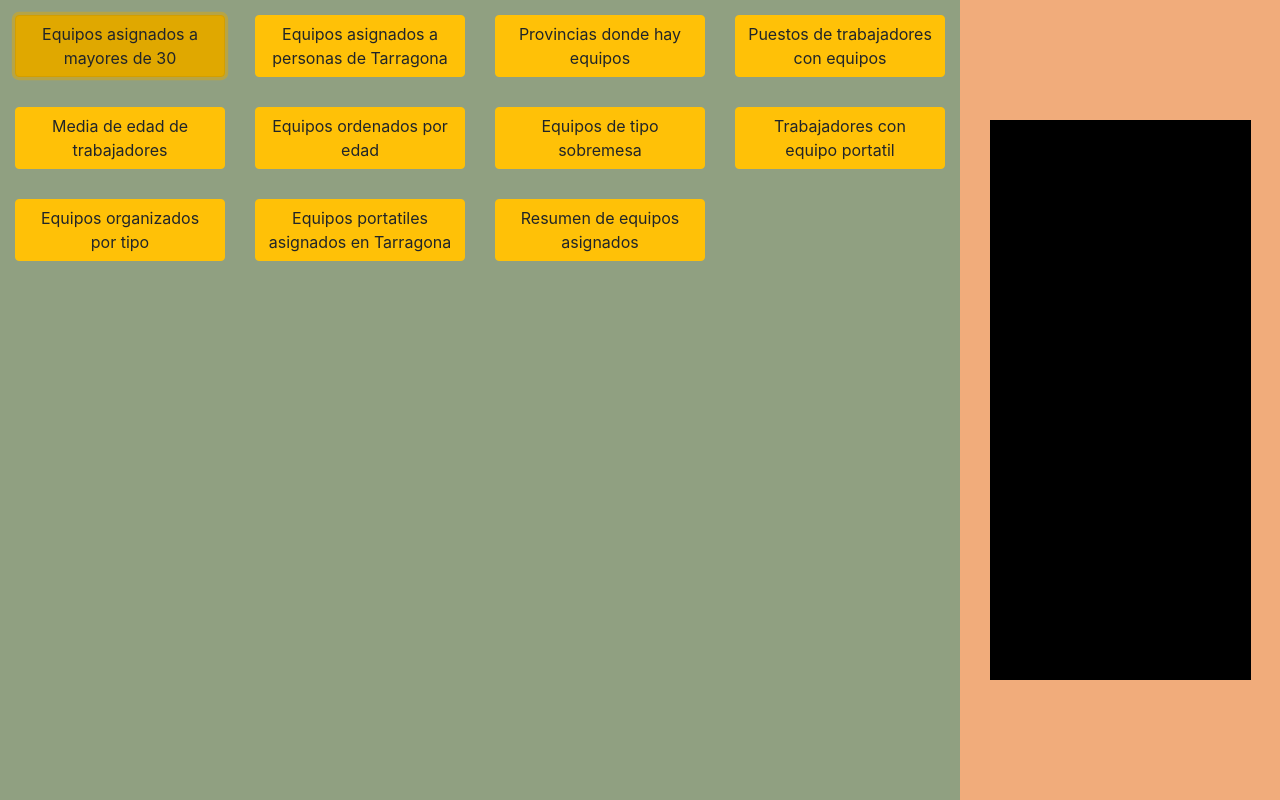
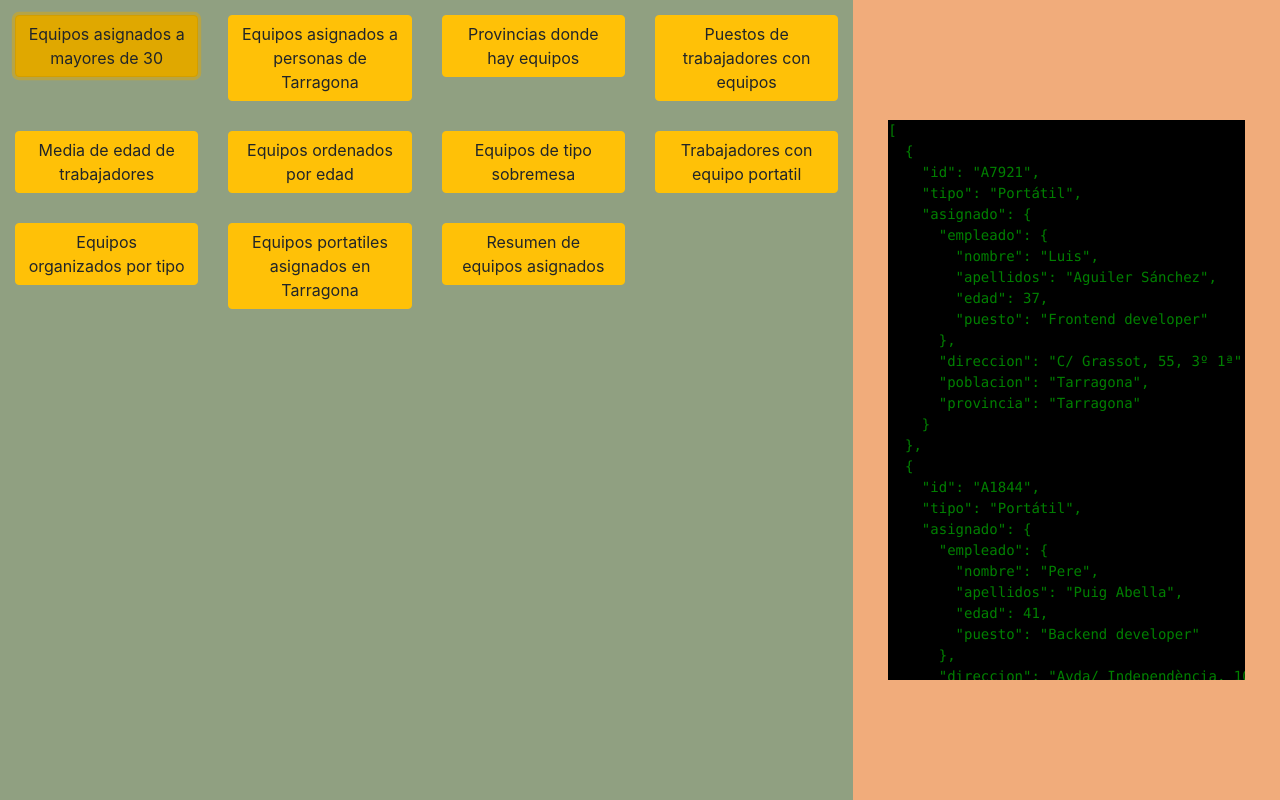
Before and after one commit to michaelsalgadop/equipos-js, a website: page index.html in a window 1280 px wide. Both pictures are taken after a click on the button "Equipos asignados a mayores de 30". Drawn offline with nearby package versions, Linux system fonts and the light colour scheme.

Commit message:
Solucionado error funciones

```diff
--- a/index.html
+++ b/index.html
@@ -12,11 +12,14 @@
       integrity="sha384-B0vP5xmATw1+K9KRQjQERJvTumQW0nPEzvF6L/Z6nronJ3oUOFUFpCjEUQouq2+l"
       crossorigin="anonymous"
     />
+    <script src="js/equipos.js"></script>
+    <script src="js/funciones.js"></script>
+    <script src="js/scripts.js" defer></script>
   </head>
   <body>
     <div class="contenedor-consola container-fluid">
       <div class="row">
-        <main class="col-9 vh-100">
+        <main class="col-8 vh-100">
           <ul class="row list-unstyled d-flex">
             <li class="col-12 col-sm-4 col-lg-3">
               <button class="boton gt30 btn btn-warning">
@@ -76,9 +79,9 @@
           </ul>
         </main>
         <aside
-          class="col-3 vh-100 d-flex justify-content-center align-items-center"
+          class="col-4 vh-100 d-flex justify-content-center align-items-center"
         >
-          <div class="consola"><pre></pre></div>
+          <div class="consola"></div>
         </aside>
       </div>
     </div>
--- a/js/scripts.js
+++ b/js/scripts.js
@@ -8,7 +8,7 @@ for (const boton of document.querySelectorAll(".boton")) {
     switch (true) {
       case e.target.classList.contains("gt30"):
         nuevoPre.textContent = JSON.stringify(
-          equiposMayoresEdad(equipos, 18),
+          equiposMayoresEdad(equipos, 30),
           null,
           2
         );
```
